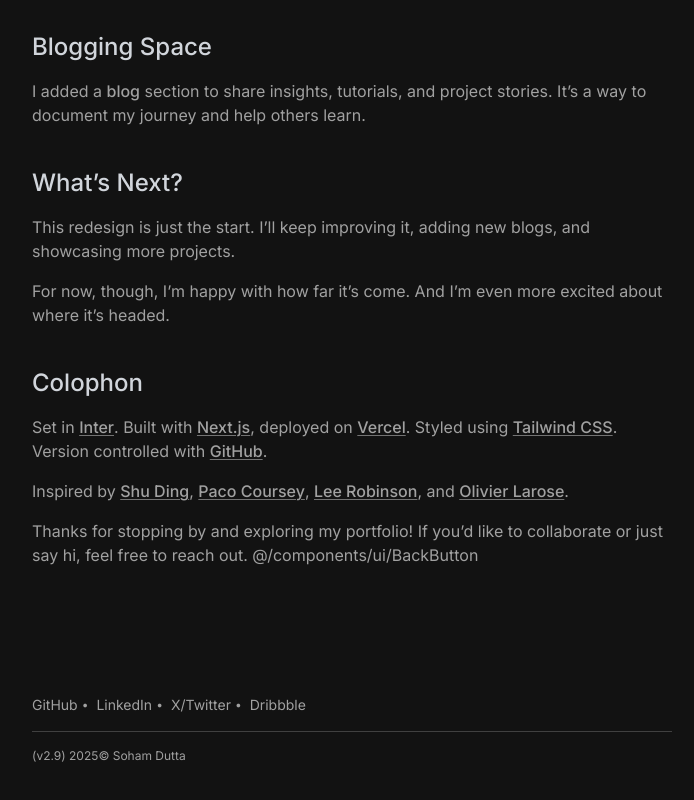
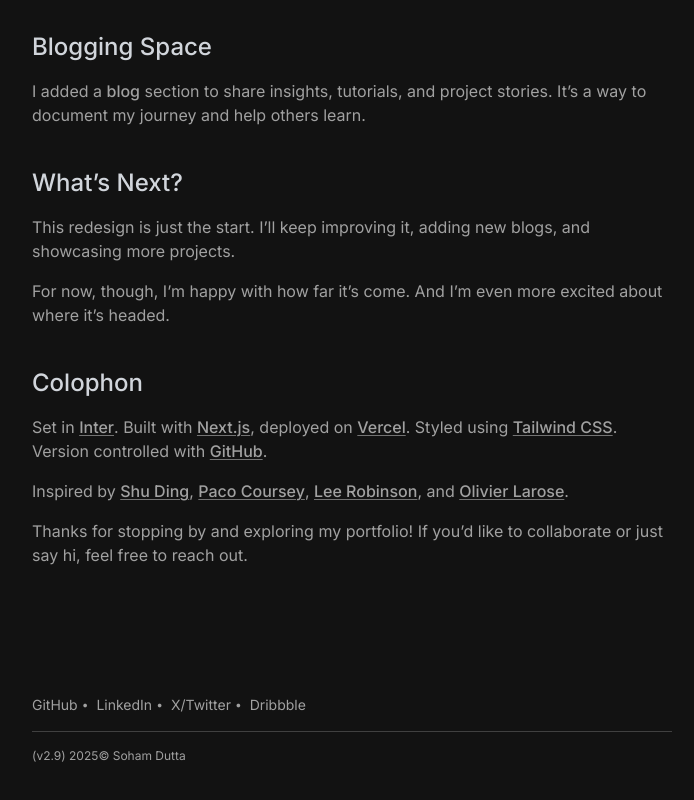
Before and after one commit to shm-dtt/portfolio-v2, a Next.js app: page /blogs/redesign-2025 in a window 1280 px wide. Shown: the part 965-1765 px from the top of the page, without its empty margins (288-982 px from the left). Built offline with nearby package versions, Linux system fonts and the light colour scheme.

Commit message:
Blog fix

```diff
--- a/app/blogs/redesign-2025/page.mdx
+++ b/app/blogs/redesign-2025/page.mdx
@@ -60,4 +60,3 @@ Coursey](https://paco.me/)**, **[Lee Robinson](https://leerob.com/)**, and
 
 
 Thanks for stopping by and exploring my portfolio! If you’d like to collaborate or just say hi, feel free to reach out.
-@/components/ui/BackButton
```
